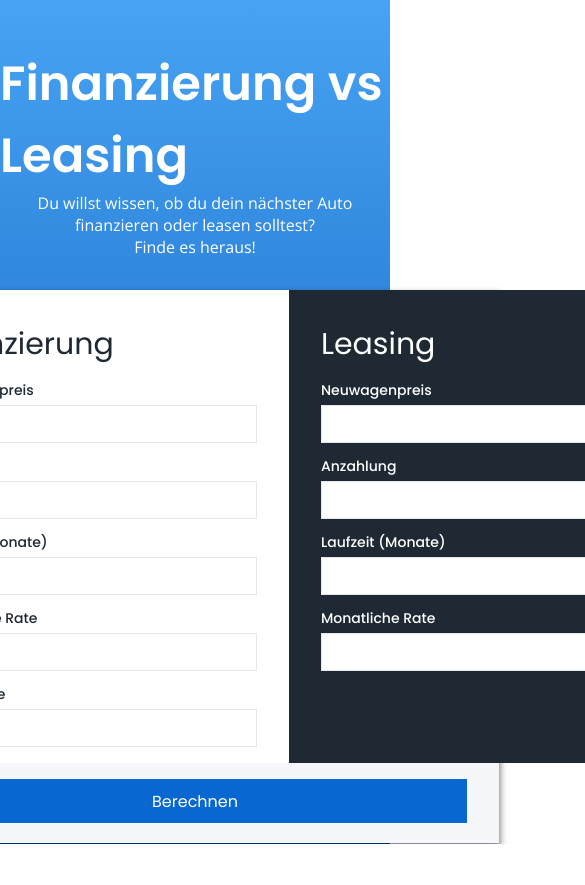
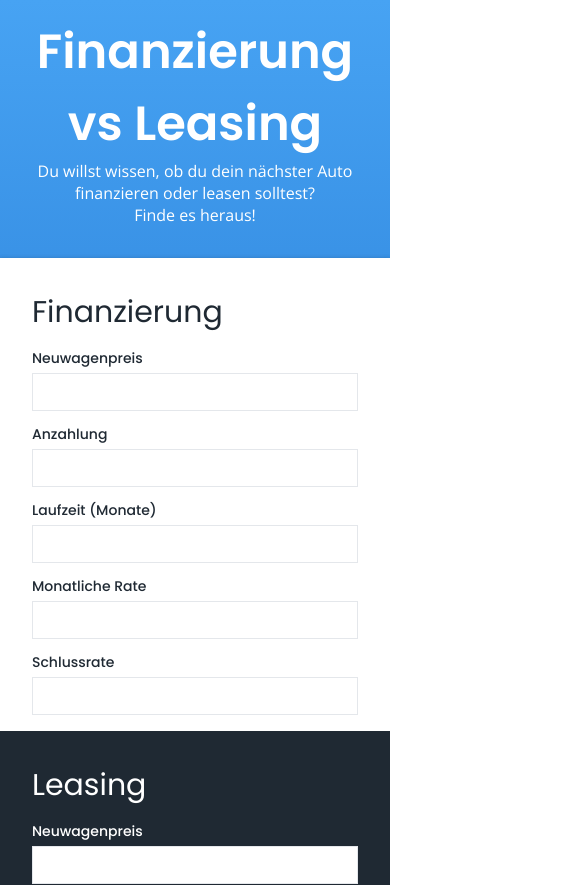
Before and after one commit to flextremedev/to-lease-or-not-to-lease, a React (Create React App) app: page / in a window 390 px wide. Shown: the top 885 px of the page, 585 px wide, since content can reach past the window. Before the commit the page ends 844 px from the top, so only its background shows below. Built offline with nearby package versions, Linux system fonts and the light colour scheme.

Commit message:
Quick responsiveness

```diff
--- a/src/components/Card/Card.tsx
+++ b/src/components/Card/Card.tsx
@@ -8,6 +8,10 @@ const CardStyled = styled.div`
   flex-flow: column nowrap;
   box-shadow: 0px 3px 5px 1px rgba(0, 0, 0, 0.26),
     0px 4px 6px 2px rgba(0, 0, 0, 0.16), 0px 12px 11px 0px rgba(0, 0, 0, 0.16);
+  margin-bottom: 64px;
+  @media (max-width: 608px) {
+    width: 100%;
+  }
 `;
 
 export const Card: React.FC = ({ children }) => {
--- a/src/components/Page/Page.tsx
+++ b/src/components/Page/Page.tsx
@@ -3,7 +3,7 @@ import { styled } from "../../theme";
 export const Page = styled.div`
   display: flex;
   flex-flow: column nowrap;
-  height: 100%;
+  min-height: 100%;
   background: rgb(5, 82, 181);
   align-items: center;
   padding-top: ${props => props.theme.spaces.xxl};
@@ -13,4 +13,7 @@ export const Page = styled.div`
     rgba(5, 82, 181, 1) 0%,
     rgba(71, 163, 243, 1) 100%
   );
+  @media (max-width: 608px) {
+    padding-top: 16px;
+  }
 `;
--- a/src/components/Splitscreen/Splitscreen.tsx
+++ b/src/components/Splitscreen/Splitscreen.tsx
@@ -2,4 +2,7 @@ import { styled } from "../../theme";
 
 export const Splitscreen = styled.div`
   display: flex;
+  @media (max-width: 608px) {
+    flex-direction: column;
+  }
 `;
--- a/src/index.css
+++ b/src/index.css
@@ -1,5 +1,3 @@
-body,
-html,
 * {
   margin: 0;
   padding: 0;
--- a/src/models/state.ts
+++ b/src/models/state.ts
@@ -12,7 +12,7 @@ export const initialResults = {
   },
   monthlyCosts: {
     financing: NaN,
-    label: "Monatliche Kosten (effektiv)",
+    label: "Monatliche Kosten",
     leasing: NaN,
   },
 };
--- a/src/routes/Home.tsx
+++ b/src/routes/Home.tsx
@@ -18,10 +18,17 @@ export const Home: React.FC = () => {
   const { results, calculateResult, showResults } = useResult(formState);
   return (
     <Page>
-      <Heading h={1} invertColor>
+      <Heading
+        h={1}
+        invertColor
+        style={{ textAlign: "center", padding: "0px 16px" }}
+      >
         Finanzierung vs Leasing
       </Heading>
-      <Paragraph invertColor style={{ textAlign: "center" }}>
+      <Paragraph
+        invertColor
+        style={{ textAlign: "center", padding: "0px 16px" }}
+      >
         Du willst wissen, ob du dein nächster Auto finanzieren oder leasen
         solltest? <br />
         Finde es heraus!
```
